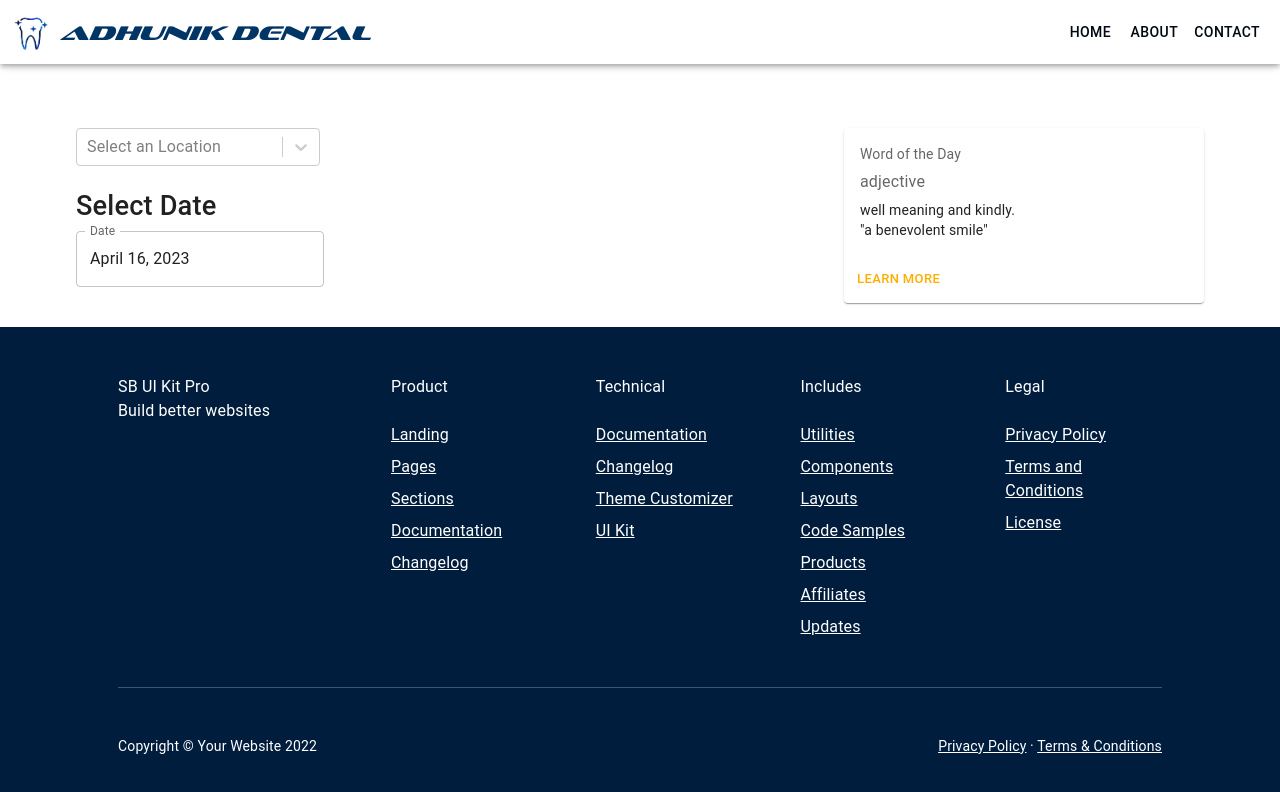
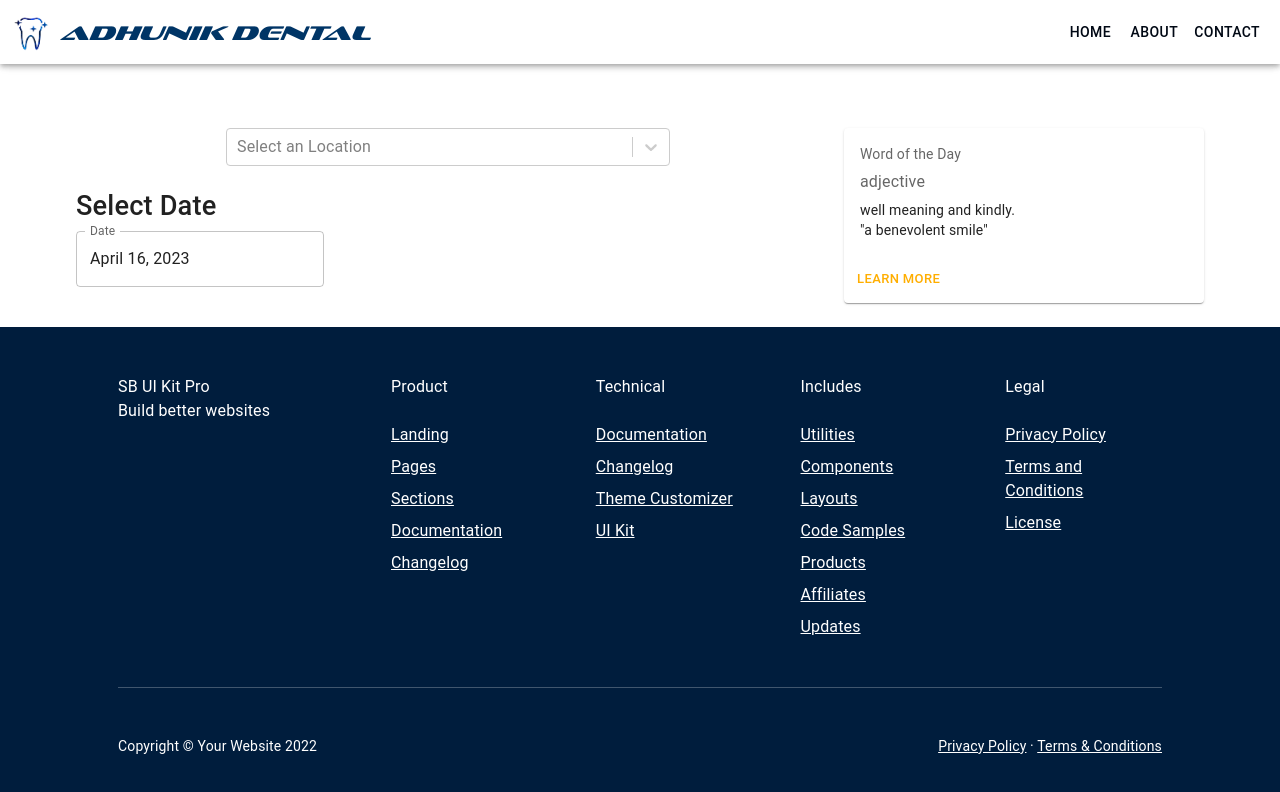
Before and after one commit to obscureIT/nextjs-test, a Next.js app: page /appointment in a window 1280 px wide. Shown: the top 792 px of the page. Built offline with nearby package versions, Linux system fonts and the light colour scheme.

Commit message:
date-picker-style

```diff
--- a/src/pages/appointment/index.jsx
+++ b/src/pages/appointment/index.jsx
@@ -62,14 +62,15 @@ const Appointment = (props) => {
     <Container>
       <Grid container spacing={6} sx={{ mt: 4, p: 6 }}>
         <Grid item xs={8}>
-          <div style={{ display: "inline-block", width:"244px" }}>
+          <div style={{  width: "444px" , margin: "0 auto"}} >
+            <Box>
               <Select
-              sx={{ width: "auto" }}
                 options={locations}
                 onChange={handleSelectLocationChange}
                 value={selectedLocation}
                 placeholder="Select an Location"
               />
+            </Box>
             {selectedLocation ? (
               <Box sx={{ mt: 4 }}>
                 <Select
```
Lines whose indentation alone changed are shown as unchanged.
